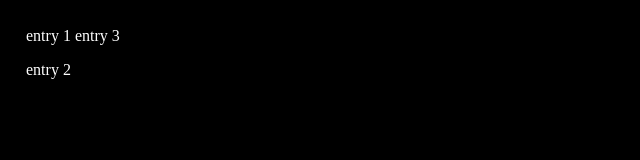
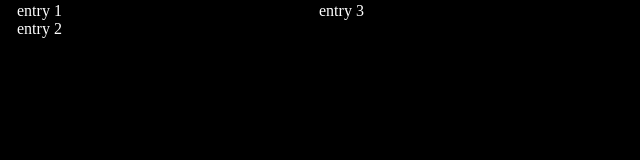
Before and after one commit to will-siv/test-site-pg, a plain HTML site: page layout/index.html in a window 1280 px wide. Shown: the top 160 px of the page, without its empty margins (0-640 px from the left). Drawn offline with Linux system fonts and the light colour scheme.

```diff
--- a/layout/style.css
+++ b/layout/style.css
@@ -1,3 +1,24 @@
+html, body, div, span, applet, object, iframe,
+h1, h2, h3, h4, h5, h6, p, blockquote, pre,
+a, abbr, acronym, address, big, cite, code,
+del, dfn, em, img, ins, kbd, q, s, samp,
+small, strike, strong, sub, sup, tt, var,
+b, u, i, center,
+dl, dt, dd, ol, ul, li,
+fieldset, form, label, legend,
+table, caption, tbody, tfoot, thead, tr, th, td,
+article, aside, canvas, details, embed,
+figure, figcaption, footer, header, hgroup,
+menu, nav, output, ruby, section, summary,
+time, mark, audio, video {
+    margin: 0;
+    padding: 0;
+    border: 0;
+    font-size: 100%;
+    font: inherit;
+    vertical-align: baseline;
+}
+
 body {
     background-color: black;
 }
@@ -23,8 +44,10 @@
 
 #sidetd {
     vertical-align: baseline;
+    min-width: 700px;
 }
 
 #maintd {
     vertical-align: baseline;
+    min-width: 300px;
 }
```
Also changed, not shown: express/app.js (added, +18 -0 lines), express/package.json (added, +23 -0 lines), readme.md (added), 2 other files.
